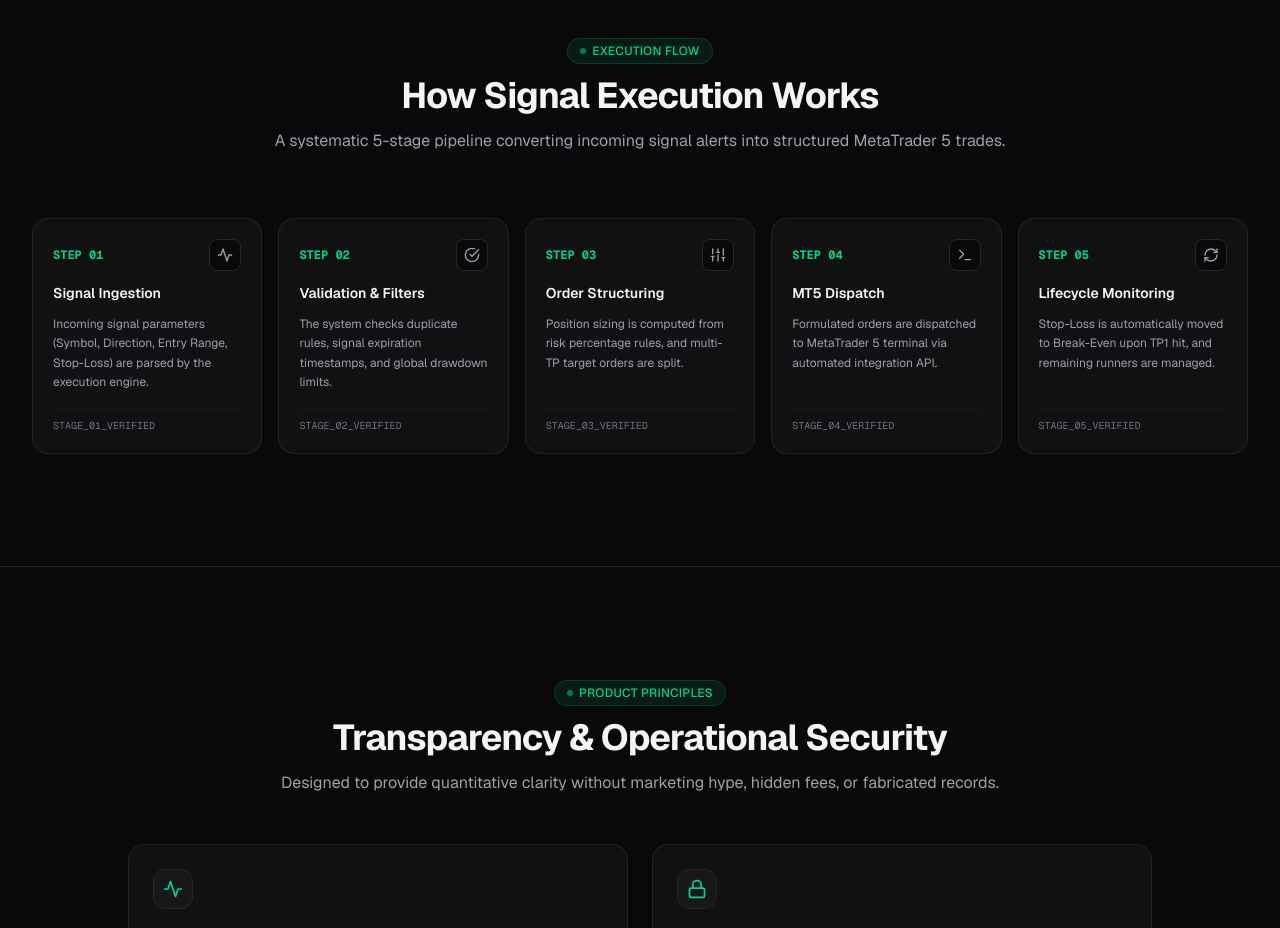
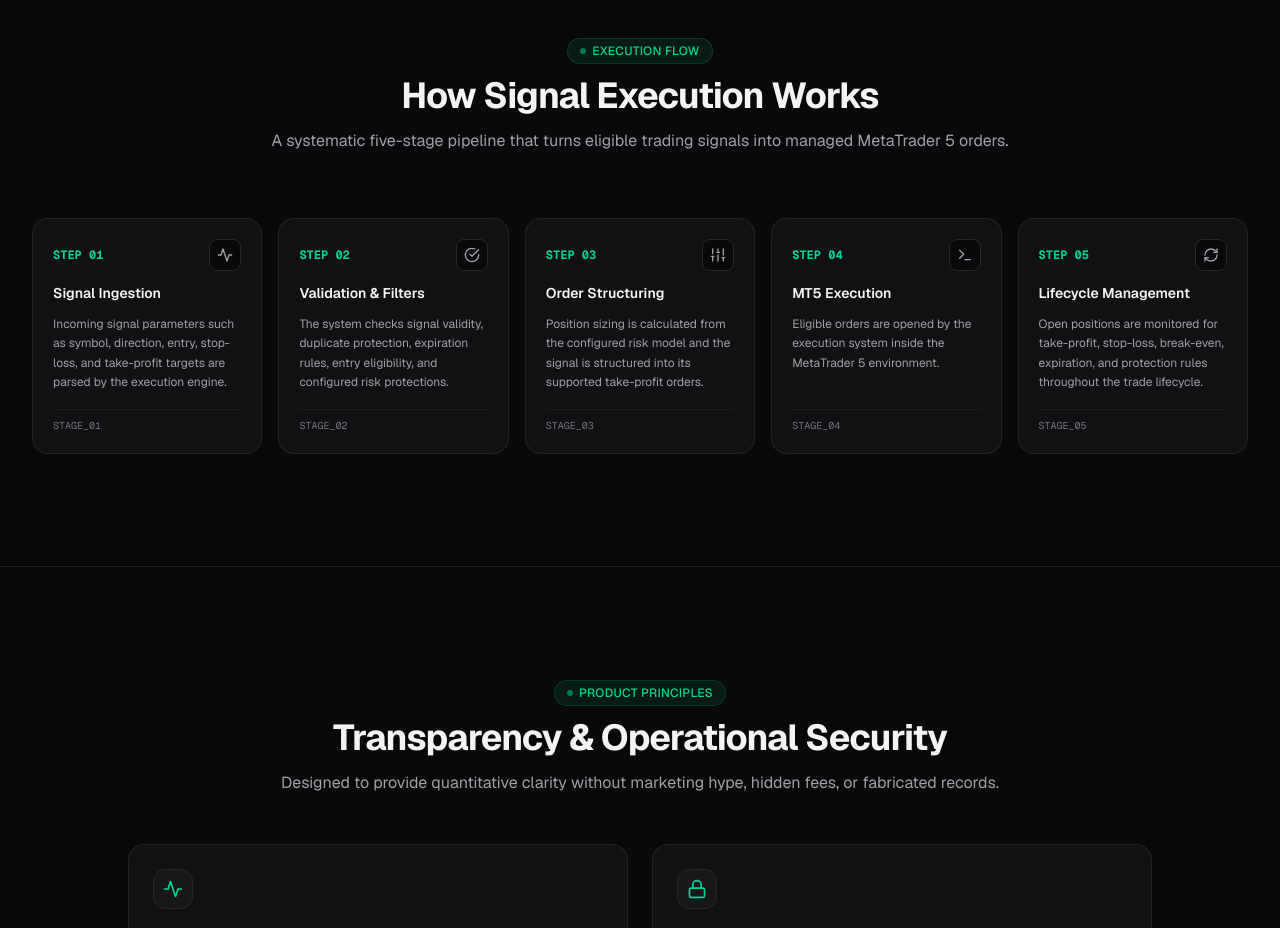
Before and after one commit to amirrezakhanipour/bot-website, a Next.js app: page / in a window 1280 px wide. Shown: the part 4900-5828 px from the top of the page. Built offline with nearby package versions, Linux system fonts and the light colour scheme.

Commit message:
fix(phase2): align execution flow with current bot behavior

```diff
--- a/src/components/marketing/how-it-works-section.tsx
+++ b/src/components/marketing/how-it-works-section.tsx
@@ -12,31 +12,31 @@ const EXECUTION_STEPS = [
   {
     step: "01",
     title: "Signal Ingestion",
-    description: "Incoming signal parameters (Symbol, Direction, Entry Range, Stop-Loss) are parsed by the execution engine.",
+    description: "Incoming signal parameters such as symbol, direction, entry, stop-loss, and take-profit targets are parsed by the execution engine.",
     icon: ActivityIcon,
   },
   {
     step: "02",
     title: "Validation & Filters",
-    description: "The system checks duplicate rules, signal expiration timestamps, and global drawdown limits.",
+    description: "The system checks signal validity, duplicate protection, expiration rules, entry eligibility, and configured risk protections.",
     icon: CheckCircleIcon,
   },
   {
     step: "03",
     title: "Order Structuring",
-    description: "Position sizing is computed from risk percentage rules, and multi-TP target orders are split.",
+    description: "Position sizing is calculated from the configured risk model and the signal is structured into its supported take-profit orders.",
     icon: SlidersIcon,
   },
   {
     step: "04",
-    title: "MT5 Dispatch",
-    description: "Formulated orders are dispatched to MetaTrader 5 terminal via automated integration API.",
+    title: "MT5 Execution",
+    description: "Eligible orders are opened by the execution system inside the MetaTrader 5 environment.",
     icon: TerminalIcon,
   },
   {
     step: "05",
-    title: "Lifecycle Monitoring",
-    description: "Stop-Loss is automatically moved to Break-Even upon TP1 hit, and remaining runners are managed.",
+    title: "Lifecycle Management",
+    description: "Open positions are monitored for take-profit, stop-loss, break-even, expiration, and protection rules throughout the trade lifecycle.",
     icon: RefreshCwIcon,
   },
 ];
@@ -48,10 +48,9 @@ export function HowItWorksSection() {
         <SectionHeading
           badge="Execution Flow"
           title="How Signal Execution Works"
-          subtitle="A systematic 5-stage pipeline converting incoming signal alerts into structured MetaTrader 5 trades."
+          subtitle="A systematic five-stage pipeline that turns eligible trading signals into managed MetaTrader 5 orders."
         />
 
-        {/* 5-Step Process Cards */}
         <div className="grid grid-cols-1 md:grid-cols-5 gap-4 relative">
           {EXECUTION_STEPS.map((stepItem, idx) => {
             const IconComponent = stepItem.icon;
@@ -77,7 +76,7 @@ export function HowItWorksSection() {
                   </p>
                 </div>
                 <div className="pt-2 border-t border-zinc-800/50 text-[10px] font-mono text-zinc-500">
-                  STAGE_{stepItem.step}_VERIFIED
+                  STAGE_{stepItem.step}
                 </div>
               </div>
             );
```
